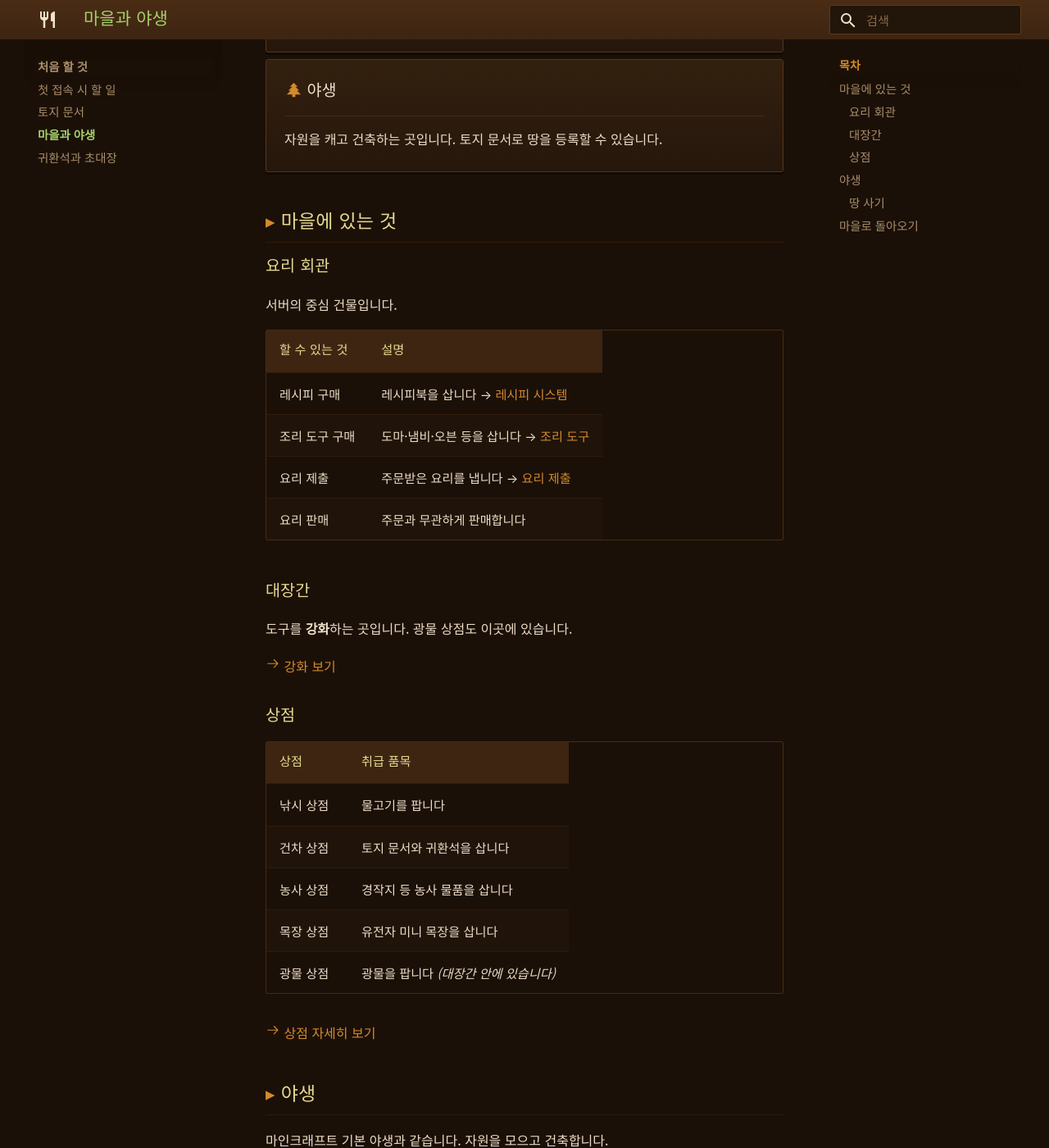
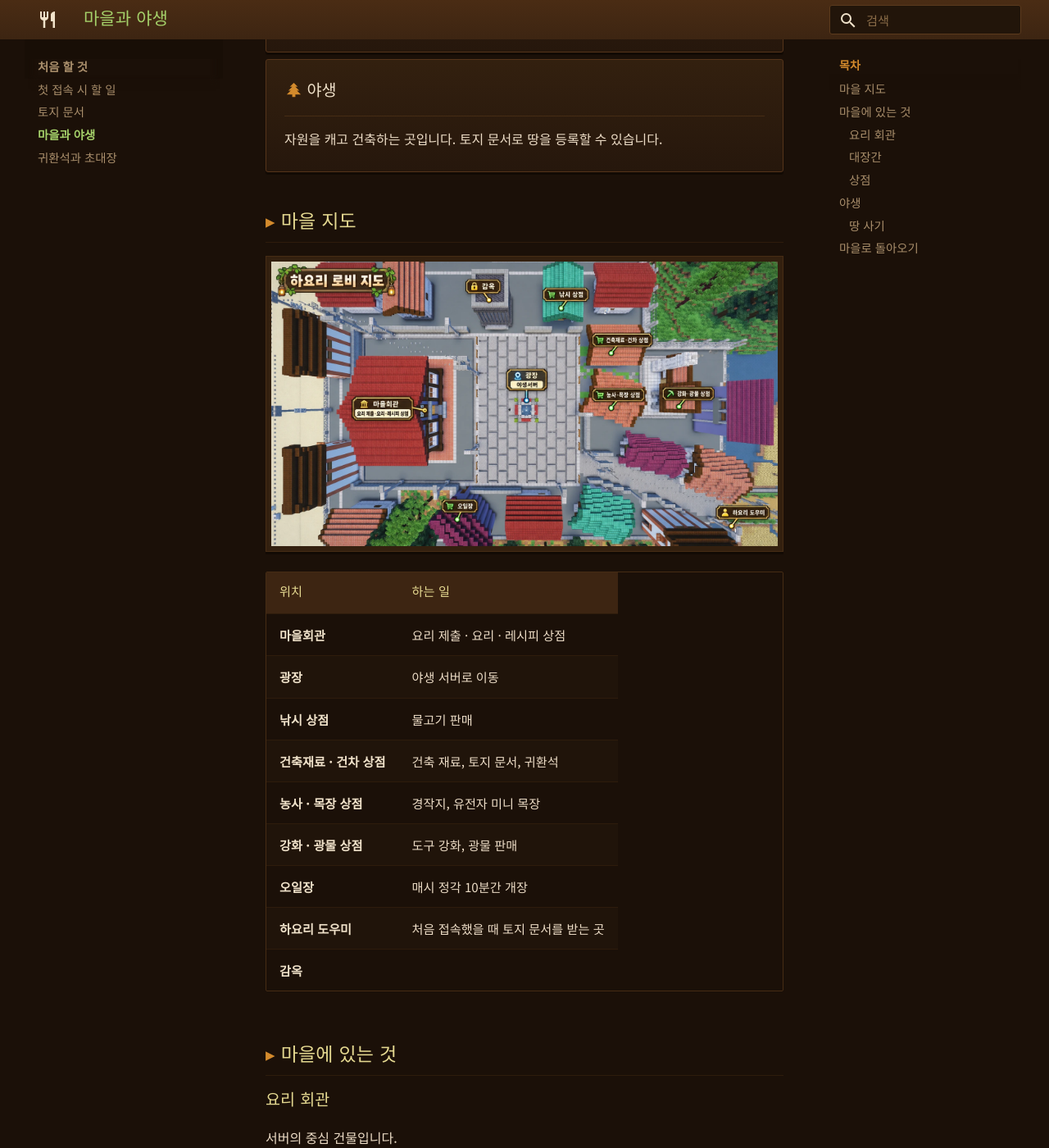
Before and after one commit to aca-kor-team/hayo-wiki, an MkDocs documentation site: the page built from docs/start/servers.md, in a window 1280 px wide and 1400 px high, scrolled down 323 px. Shown: the whole window at 82% size. Built offline with MkDocs 1.6.1 and Material for MkDocs 9.7.7, drawn with Linux system fonts in a browser that asks for light colours; some web fonts are replaced.

Commit message:
마을 지도 섹션 추가
하요리 로비 지도와 위치별 안내 표

Co-Authored-By: Claude Opus 5 <noreply@anthropic.com>

```diff
--- a/docs/start/servers.md
+++ b/docs/start/servers.md
@@ -22,6 +22,22 @@ description: 하요 요리 서버는 마을(로비)과 야생으로 나뉩니다
     토지 문서로 땅을 등록할 수 있습니다.
 
 </div>
+
+## 마을 지도
+
+![하요리 로비 지도](../assets/start/village-map.webp)
+
+| 위치 | 하는 일 |
+|---|---|
+| **마을회관** | 요리 제출 · 요리 · 레시피 상점 |
+| **광장** | 야생 서버로 이동 |
+| **낚시 상점** | 물고기 판매 |
+| **건축재료 · 건차 상점** | 건축 재료, 토지 문서, 귀환석 |
+| **농사 · 목장 상점** | 경작지, 유전자 미니 목장 |
+| **강화 · 광물 상점** | 도구 강화, 광물 판매 |
+| **오일장** | 매시 정각 10분간 개장 |
+| **하요리 도우미** | 처음 접속했을 때 토지 문서를 받는 곳 |
+| **감옥** | |
 
 ## 마을에 있는 것
 
```
Also changed, not shown: docs/assets/start/village-map.webp (added).
